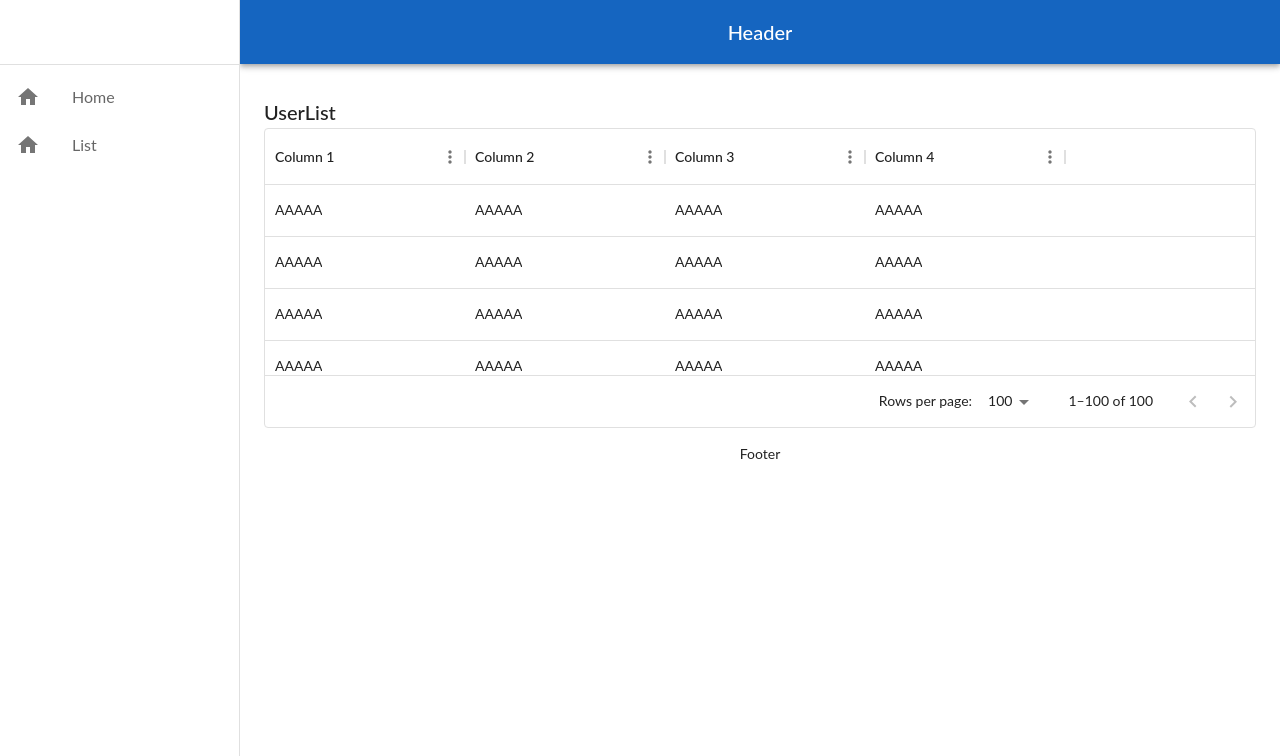
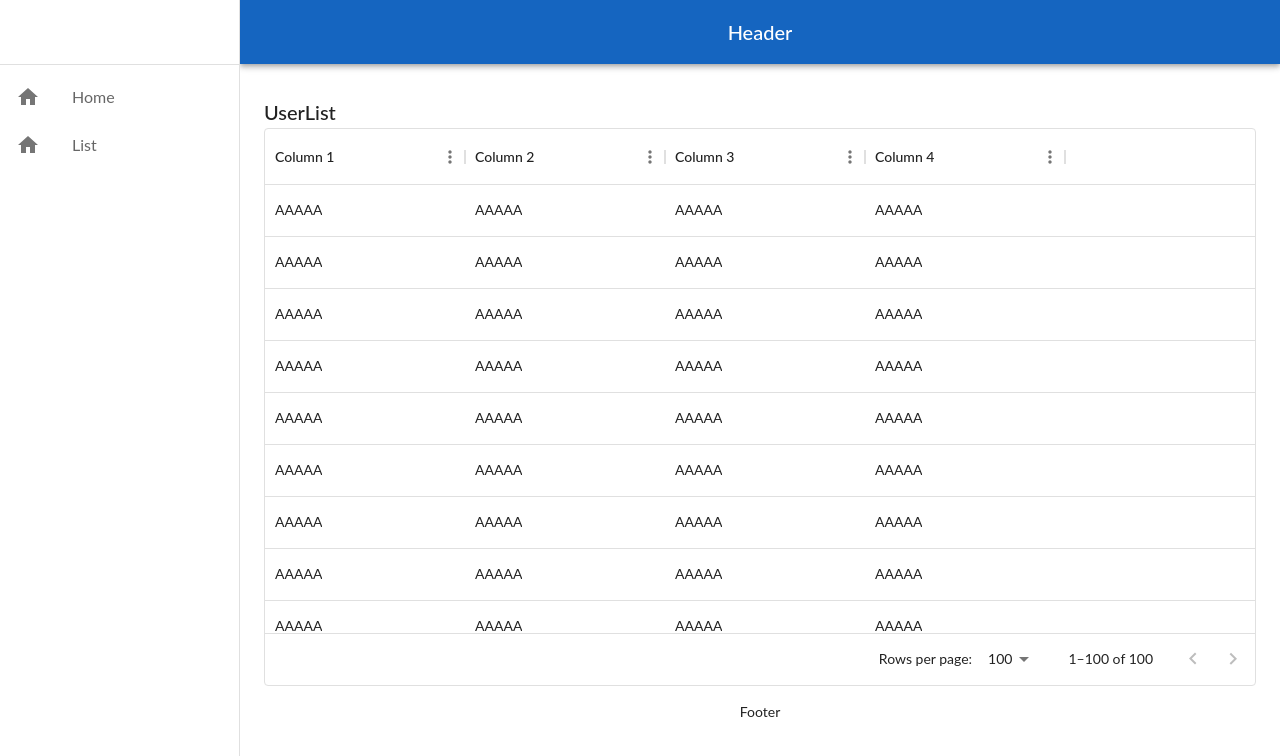
Before and after one commit to adtak/learning-react, a React (Vite) app: page /list in a window 1280 px wide. Shown: the top 756 px of the page. Built offline with nearby package versions, Linux system fonts and the light colour scheme.

Commit message:
minor change

```diff
--- a/src/components/Pages/Template.tsx
+++ b/src/components/Pages/Template.tsx
@@ -46,13 +46,12 @@ const drawerWidth = 240;
 
 const Root = styled("div")({
   display: "flex",
-  width: "100%",
 });
 
 const MainContent = styled("main")({
-  height: "100vh",
+  width: `calc(100% - ${drawerWidth}px)`,
+  height: "100%",
   overflow: "auto",
-  flexGrow: 1,
 });
 
 const AppBarSpacer = styled("div")(({ theme }) => ({
@@ -74,6 +73,7 @@ const StyledLink = styled(Link)({
 });
 
 const StyledContainer = styled(Container)(({ theme }) => ({
+  height: "90vh",
   paddingTop: theme.spacing(4),
   paddingBottom: theme.spacing(4),
 }));
--- a/src/components/Pages/UserList.tsx
+++ b/src/components/Pages/UserList.tsx
@@ -16,7 +16,7 @@ export default function UserList() {
   return (
     <>
       <Template title="UserList">
-        <div style={{ height: 300, width: "100%" }}>
+        <div style={{ width: "100%", height: "85%" }}>
           <DataGrid rows={rows} columns={columns} />
         </div>
       </Template>
```
